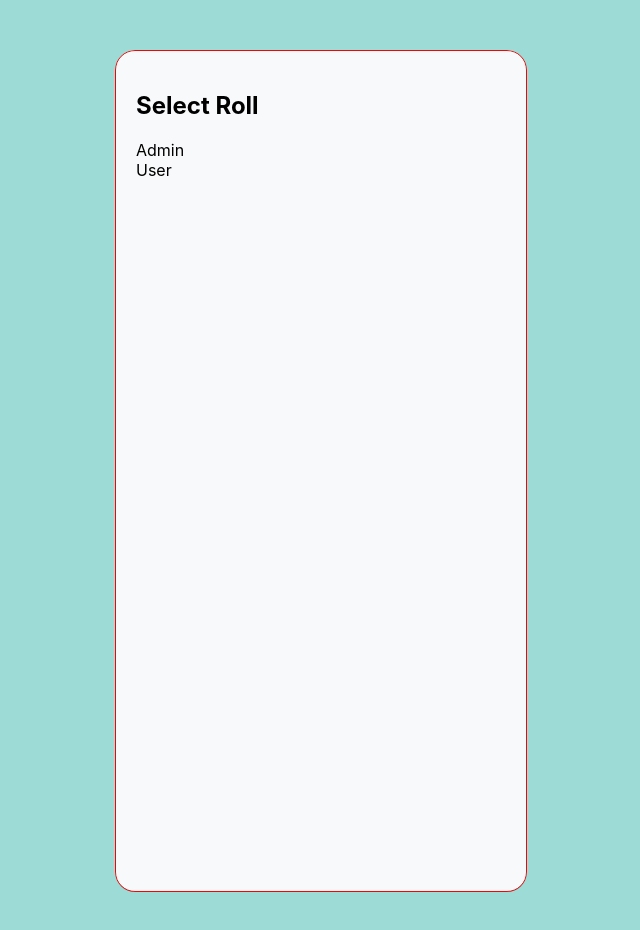
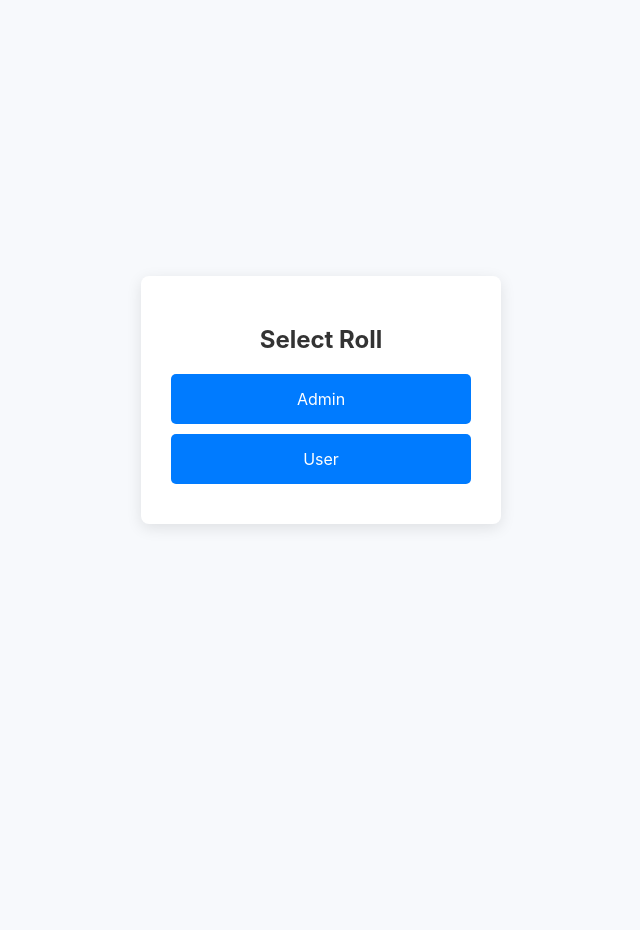
Before and after one commit to Nehaprintln/cricket-score-app, a React (Create React App) app: page / in a window 1280 px wide. Shown: the top 930 px of the page, without its empty margins (319-959 px from the left). After the commit the page ends 800 px from the top, so only its background shows below. Built offline with nearby package versions, Linux system fonts and the light colour scheme.

Commit message:
frontend part completed

```diff
--- a/src/App.js
+++ b/src/App.js
@@ -10,7 +10,7 @@ export default function App() {
     <div>
       {/* <AdminView /> */}
       {/* <SelectionViewPage /> */}
-      <Layout>
+      {/* <Layout> */}
         <ScoreProvider>
           <Router>
             <Routes>
@@ -20,7 +20,7 @@ export default function App() {
             </Routes>
           </Router>
         </ScoreProvider>
-      </Layout>
+      {/* </Layout> */}
 
 
     </div>
--- a/src/components/AdminComponent/AdminView.jsx
+++ b/src/components/AdminComponent/AdminView.jsx
@@ -1,6 +1,7 @@
 import React, { useState, useRef, useEffect, useContext } from "react";
 import "./admin.css";
 import { ScoreContext } from "../ScoreComponents/ScoreContext";
+import Layout from "../LayoutComponent/Layout";
 
 export default function AdminView() {
   const {score, setScore, wickets, setWickets, over, setOver, currentBall, setCurrentBall, balls,
@@ -96,6 +97,7 @@ export default function AdminView() {
             }
             fetchMatchData(); //TODO: 22.
 
+
                 // window.addEventListener("scroll", handleScroll); //TODO: scroll
                 document.addEventListener("mousedown", handleClickOutside);
 
@@ -107,6 +109,7 @@ export default function AdminView() {
             //   console.log(oversData)
 
             return (
+                <Layout>
                 <div className="admin">
                     <div className="scroll">
                     <div className="scores-display">
@@ -127,8 +130,8 @@ export default function AdminView() {
                         key={i}
                         //   className={`ball ${i === currentBall ? 'active' : ''}`}
                         className={`ball ${balls[i] ? balls[i].isWicket ? "wicket" : `run-${balls[i].run}` : ""} ${i === currentBall ? "active" : ""}`}
-                            onClick={() => i === currentBall && handleCurrentBallClick()}
-                            >
+                        onClick={() => i === currentBall && handleCurrentBallClick()}
+                        >
                             {balls[i] ? (balls[i].isWicket ? "W" : balls[i].run) : "-"}
                         </div>
                         ))}
@@ -186,7 +189,7 @@ export default function AdminView() {
                        <div className="overs-summary">
                         {oversData
                      .slice(0, -1).reverse().map((over, index) => (
-                    <div key={index} style={{ display: "flex",justifyContent: 'space-around',gap: '20px', marginBottom: '5px'}}>
+                         <div key={index} style={{ display: "flex",justifyContent: 'space-around',gap: '20px', marginBottom: '5px'}}>
                     <div style={{ width: "15%",height: '40px',textAlign: 'center',paddingTop: '8px', margin: '6px 0' }}>
                     {oversData.length - 1 - index}
                     </div>
@@ -226,5 +229,6 @@ export default function AdminView() {
             </div>
         </div>
     </div>
+    </Layout>
   );
 }
--- a/src/components/AdminComponent/admin.css
+++ b/src/components/AdminComponent/admin.css
@@ -1,26 +1,10 @@
-/* *{
-  margin: 0;
-  padding: 0;
-} */
+
 .balls-div{
   border: 1px solid #111;
-  /* width: 100%; */
   height: 70px;
-  /* text-align: center; */
 }
 .balls-container .ball {
-    /* width: 40px;
-    height: 40px;
-    border-radius: 50%;
-    background-color: #ddd;
-    display: inline-block;
-    margin: 5px;
-    position: relative;
-    text-align: center;
-    line-height: 30px; */
-    /* border: 0.5px solid #111; */
-    /* background-color: #fff; */
-    width: 40px;
+  width: 40px;
   height: 40px;
   border-radius: 50%;
   display: inline-flex;
@@ -39,27 +23,9 @@
 
   .ball.active {
     border: 2px solid blue;
-    /* border-top: 2px solid #e5ff00;
-    border-left: 2px solid rgb(102, 194, 108);
-    border-bottom: 2px solid rgb(219, 133, 34);
-    border-right: 2px solid rgb(192, 24, 97); */
     box-shadow: 0.3px 0.3px 4px blue;
     animation: spin 1s infinite;
   }
-
-  /* .ball.active:not(p) {
-    border: 2px solid blue;
-    box-shadow: 0.3px 0.3px 4px blue;
-    animation: spin 1s infinite;
-  }
-  .ball.active > *:not(p) {
-    animation: spin 1s infinite;
-  }
-  .ball.active > p {
-    animation: none !important;
-    box-shadow: none;
-    border: none;
-  } */
 
   @keyframes spin {
     from {
@@ -70,10 +36,6 @@
     }
   }
 
-
-  /* .ball-options{
-    border: 1px solid red;
-  } */
   .ball-options button {
     width: 40px;
     height: 40px;
@@ -85,36 +47,31 @@
     font-size: 13px;
     /* font-weight: bold; */
   }
-  /* .ball-options button:focus {
-    outline: none;
-  } */
-  .ball-options button:nth-child(1) { /* 0 run - no background color */
+
+  .ball-options button:nth-child(1) {
     background-color: transparent;
     border: 0.5px solid gray;
   }
-  .ball-options button:nth-child(2), /* 1, 2, 3 runs - grey color */
+  .ball-options button:nth-child(2),
 .ball-options button:nth-child(3),
 .ball-options button:nth-child(4) {
   background-color: #b8b7b7;
   color: white;
 }
-.ball-options button:nth-child(5) { /* 4 runs - blue color */
+.ball-options button:nth-child(5) {
   background-color: #64dbd1;
   color: white;
 }
-.ball-options button:nth-child(6) { /* 6 runs - green color */
+.ball-options button:nth-child(6) {
   background-color: #119e71;
   color: white;
 }
-.ball-options button:nth-child(7) { /* Out - red color */
+.ball-options button:nth-child(7) {
   background-color: #f1361d;
   color: white;
 }
-/* .balls-container .ball.active {
-  border: 2px solid black;
-} */
 
-/* Ball background colors based on run selection */
+
 .balls-container .ball.run-0 {
   background-color: transparent;
 }
@@ -149,21 +106,14 @@
   text-align: right;
 }
 .ball-para{
-  /* position: absolute;
-  left: 54%;
-  top: 29.5%; */
   margin: 0;
   padding-top: 8px;
   font-size: 14px;
   font-weight: 500;
 }
 .ball-options{
-  /* position: absolute; */
-  /* left: 10px;  */
-  /* top: 33%; */
   width: 200px;
   border: 1px dotted red;
-  /* background: rgba(189, 185, 185, 0.4); */
   border-radius: 5px;
 }
 
@@ -204,10 +154,7 @@ text-align: center;
 
 .scores-wicket-display{
   margin-top: -0.5px;
-  /* width: 100px; */
-  /* padding: 0; */
-  /* color: #111; */
-  /* border: 1px solid red; */
+
 }
 .ovres-display{
   margin-top: -25px;
@@ -218,5 +165,4 @@ text-align: center;
 .balls-container p{
   font-size: 16px;
   font-weight: 700;
-  /* margin-left: 0px; */
 }
--- a/src/components/LayoutComponent/layout.css
+++ b/src/components/LayoutComponent/layout.css
@@ -1,7 +1,7 @@
 body{
     margin: 0;
     padding: 0;
-    background: #9ddcd6;
+    background-color: #f7f9fc;
     /* min-height: 100vh; */
     /* display: flex;
     justify-content: center;
@@ -11,18 +11,15 @@ body{
     max-width: 1200px;
     width: 370px;
     height: 800px;
-    /* height: 10%; */
-    /* border: 1px solid red; */
-    /* text-align: center; */
     margin:50px auto;
     padding: 20px;
-    background-color: #f8f9fa; /*#d2dcdb*/
+    background-color: white;
     box-shadow: 0 4px 10px rgba(0, 0, 0, 0.5);
-    border-radius: 20px;
+    border-radius: 10px;
     overflow: hidden;
     overflow-y: scroll;
     clip-path: inset(0 round 20px);
-    border: 1px solid red;
+    border: 1px solid rgb(35, 34, 34);
 }
 ::-webkit-scrollbar{
     width: 8px;
@@ -32,9 +29,3 @@ body{
     background-color: rgba(0, 0, 0, 0.2);
     border-radius: 12px;
 }
- .page-content {
-    /* margin-top: 20px; */
-     /* padding: 20px 0; */
-    /* background-color: #f8f9fa;  */
-    /* border-radius: 8px; */
-  }
--- a/src/components/SelectViewPage/SelectionViewPage.jsx
+++ b/src/components/SelectViewPage/SelectionViewPage.jsx
@@ -1,4 +1,5 @@
 import React from 'react'
+import './select.css';
 import {Navigate, useNavigate} from 'react-router-dom';
 
 export default function SelectionViewPage() {
@@ -8,11 +9,18 @@ export default function SelectionViewPage() {
         navigate(`/${viewPage}`)
     }
   return (
-    <div>
-        <h2>Select Roll</h2>
-        <div></div>
-        <div className='role-option' onClick={()=> handleSelect('admin')}>Admin</div>
-        <div className='role-option' onClick={()=> handleSelect('user')}>User</div>
+    <div className='select-container'>
+      <div className='select-div'>
+        <div className='text-content'>
+          <h2>Select Roll</h2>
+          <div>
+            <div className='role-option' onClick={()=> handleSelect('admin')}>Admin</div>
+            <div className='role-option' onClick={()=> handleSelect('user')}>User</div>
+          </div>
+        </div>
+
+      </div>
+
     </div>
   )
 }
--- /dev/null
+++ b/src/components/SelectViewPage/select.css
@@ -0,0 +1,45 @@
+.select-container {
+    display: flex;
+    justify-content: center;
+    align-items: center;
+    min-height: 100vh;
+    background-color: #f7f9fc;
+  }
+
+  .select-div {
+    background-color: white;
+    border-radius: 8px;
+    box-shadow: 0 4px 15px rgba(0, 0, 0, 0.1);
+    padding: 30px;
+    text-align: center;
+    width: 300px;
+  }
+
+  .text-content h2 {
+    margin-bottom: 20px;
+    color: #333;
+  }
+
+  .role-options {
+    display: flex;
+    flex-direction: column;
+  }
+
+  .role-option {
+    background-color: #007bff;
+    color: white;
+    padding: 15px;
+    margin: 10px 0;
+    border-radius: 5px;
+    cursor: pointer;
+    transition: background-color 0.3s ease, transform 0.2s;
+  }
+
+  .role-option:hover {
+    background-color: #0056b3;
+    transform: translateY(-2px);
+  }
+
+  .role-option:active {
+    transform: translateY(1px);
+  }
--- a/src/components/UserComponent/UserView.jsx
+++ b/src/components/UserComponent/UserView.jsx
@@ -1,5 +1,6 @@
 import React, { useEffect, useContext } from 'react'
 import { ScoreContext } from '../ScoreComponents/ScoreContext';
+import Layout from '../LayoutComponent/Layout';
 // import '../AdminComponent/adnim.css';
 
 
@@ -24,34 +25,8 @@ export default function UserView() {
     useEffect(() => {
         fetchMatchData();
     }, []);
-
-    // return (
-    //     <div className='admin'>
-    //         <h1>Score: {score}/{wickets}</h1>
-    //         <h2>Over: {currentBall === 6 ? `${over + 1}.0` : `${over}.${currentBall}`}</h2>
-
-    //         <div className="balls-container">
-    //             {[...Array(6)].map((_, i) => (
-    //                 <div
-    //                     key={i}
-    //                     // className={`ball ${i === currentBall ? 'active' : ''}`}
-    //                     className={`ball ${balls[i] ? (balls[i].isWicket ? 'wicket' : `run-${balls[i].run}`) : ''} ${i === currentBall ? 'active' : ''}`}
-    //                 >
-    //                     {balls[i] ? (balls[i].isWicket ? 'W' : balls[i].run) : '-'}
-    //                 </div>
-    //             ))}
-    //         </div>
-
-    //         <div className="overs-summary">
-    //             {oversData.slice(0, -1).reverse().map((over, index) => (
-    //                 <div key={index}>
-    //                     Over {oversData.length - 1 - index}: {over.balls.map((ball, i) => (ball.isWicket ? 'W' : ball.run)).join(', ')}
-    //                 </div>
-    //             ))}
-    //         </div>
-    //     </div>
-    // );
     return (
+        <Layout>
         <div className="admin">
             <div className="scroll">
             <div className="scores-display">
@@ -70,6 +45,7 @@ export default function UserView() {
                 {[...Array(6)].map((_, i) => (
                 <div
                 key={i}
+                style={{ cursor: 'default' }}
                 //   className={`ball ${i === currentBall ? 'active' : ''}`}
                 className={`ball ${balls[i] ? balls[i].isWicket ? "wicket" : `run-${balls[i].run}` : ""} ${i === currentBall ? "active" : ""}`}>
                     {balls[i] ? (balls[i].isWicket ? "W" : balls[i].run) : "-"}
@@ -141,5 +117,7 @@ export default function UserView() {
     </div>
 </div>
 </div>
-);
+        </Layout>
+
+    );
 }
```
